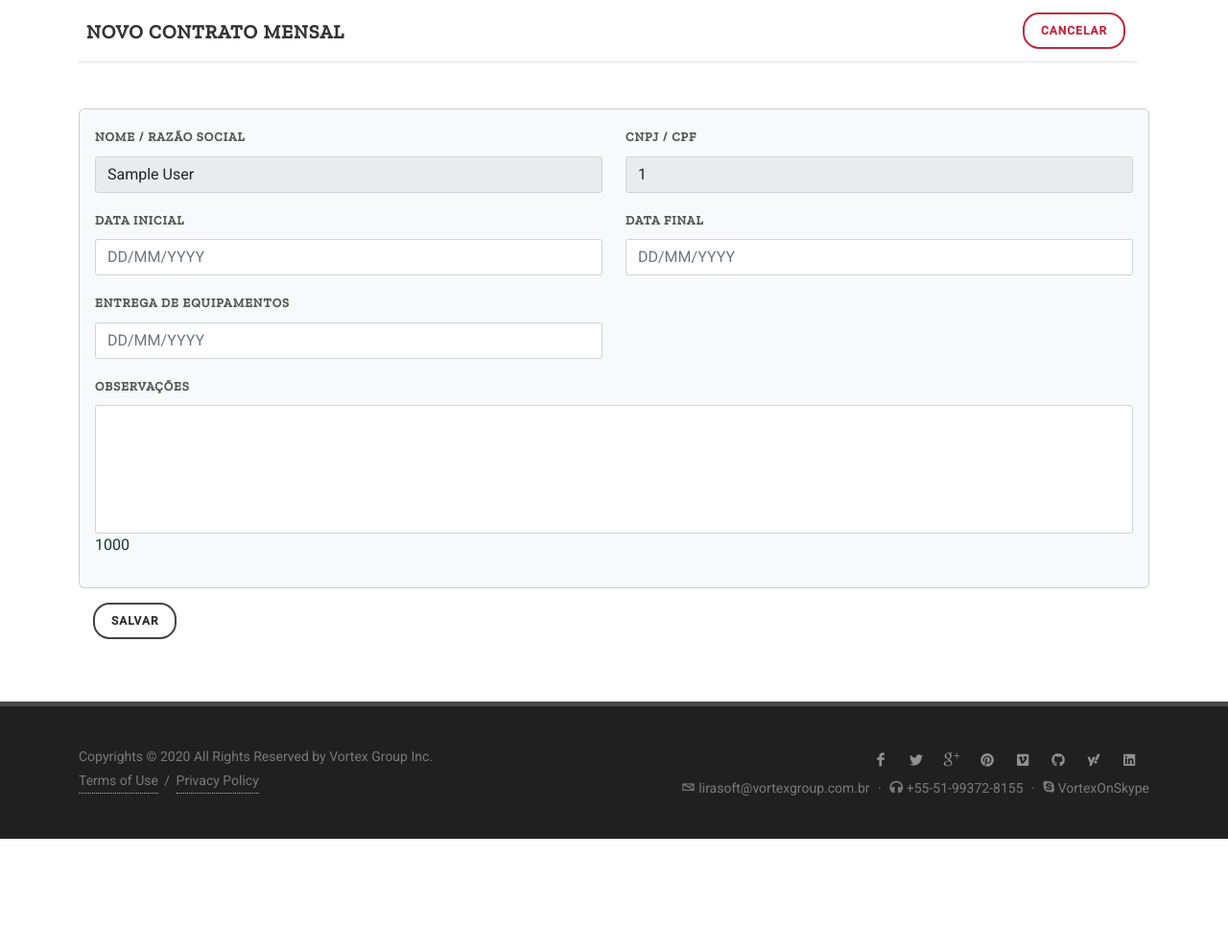
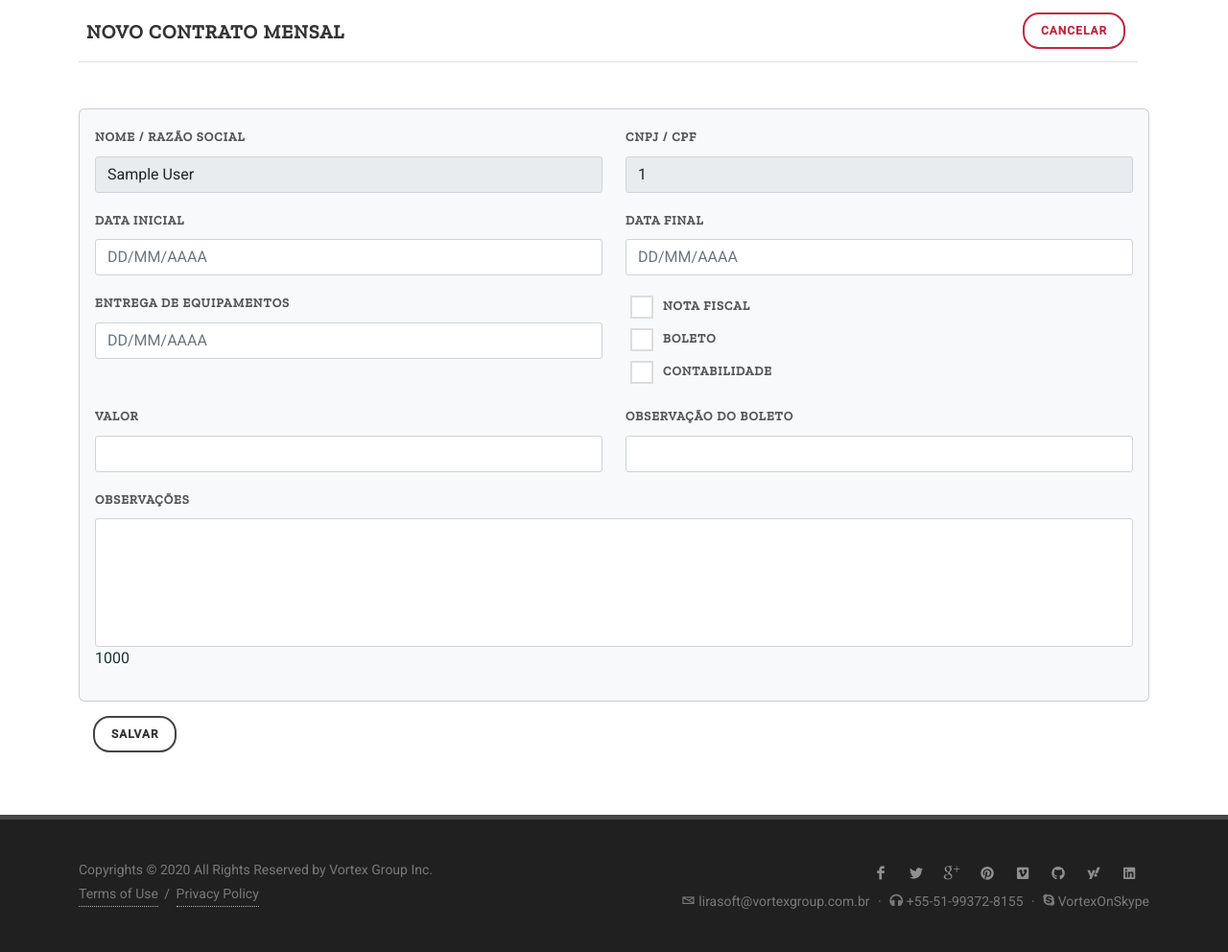
Before and after one commit to kochhann/new_lira, a Django app: page /rent/contract/create/1/1 in a window 1280 px wide. Shown: the part 120-1112 px from the top of the page at 96% size. Before the commit the page ends 994 px from the top, so only its background shows below. Run offline with Django 3.2, Linux system fonts and the light colour scheme; a user stored in the database is signed in; tables that the repository leaves empty hold one stand-in row (values such as "Sample post"); some libraries are stand-ins or nearby versions.

Commit message:
Contract form complete

```diff
--- a/rent/forms.py
+++ b/rent/forms.py
@@ -7,10 +7,12 @@ from .models import (
 
 
 class ContractForm(forms.ModelForm):
+    fee = forms.CharField(required=False)
 
     class Meta:
         model = Contract
-        fields = ['owner_comp','type_of','customer','observations','start_date']
+        fields = ['owner_comp','type_of','customer','observations','start_date', 'end_date',
+                  'delivery_date', 'invoice', 'ticket', 'report', 'billing_day']
 
     # this function will be used for the validation
     # def clean(self):
--- a/rent/models.py
+++ b/rent/models.py
@@ -26,7 +26,9 @@ class Contract(Base):
     delivery_date = models.DateField('Entrega', blank=True, null=True, default=None)
     type_of = models.IntegerField('Tipo', choices=TYPE_CHOICES, blank=False, null=False, default=1)
     observations = models.CharField('Observações', max_length=300, blank=True, null=True)
-    ticket = models.BooleanField('Boleto', blank=True, default=True)
+    ticket = models.BooleanField('Boleto', blank=True, default=False)
+    invoice = models.BooleanField('Nota Fiscal', blank=True, default=False)
+    report = models.BooleanField('Contador', blank=True, default=False)
     fee = models.DecimalField('Preço', max_digits=100, decimal_places=2, blank=True, default=True)
     billing_day = models.CharField('Vencimento Boleto', max_length=10, blank=True, null=True)
 
--- a/rent/templates/rent/contract_form.html
+++ b/rent/templates/rent/contract_form.html
@@ -33,7 +33,7 @@
 						<div class="row">
 							<input type="hidden" name="owner_comp" value="{{company.id}}">
 							<input type="hidden" name="type_of" value="{{type_of_n}}">
-							<input type="hidden" name="customer" value="{{customer}}">
+							<input type="hidden" name="customer" value="{{customer.id}}">
 							<div class="col-6 form-group">
 								<label for="customer_name">Nome / Razão Social</label>
 								<input type="text" name="customer_name" id="customer_name"
@@ -46,15 +46,38 @@
 							</div>
 							<div class="col-md-6 form-group">
 								<label>Data Inicial</label>
-								<input type="text" name="start_date" value="" class="form-control" placeholder="DD/MM/YYYY">
+								<input type="text" name="start_date" value="" class="form-control" placeholder="DD/MM/AAAA">
 							</div>
 							<div class="col-md-6 form-group">
 								<label>Data Final</label>
-								<input type="text" name="end_date" value="" class="form-control" placeholder="DD/MM/YYYY">
+								<input type="text" name="end_date" value="" class="form-control" placeholder="DD/MM/AAAA">
 							</div>
 							<div class="col-md-6 form-group">
 								<label>Entrega de Equipamentos</label>
-								<input type="text" name="delivery_date" value="" class="form-control" placeholder="DD/MM/YYYY">
+								<input type="text" name="delivery_date" value="" class="form-control" placeholder="DD/MM/AAAA">
+							</div>
+
+							<div class="col-md-6 form-group">
+								<div>
+									<input id="invoice" class="checkbox-style" name="invoice" type="checkbox">
+									<label for="invoice" class="checkbox-style-1-label">Nota Fiscal</label>
+								</div>
+								<div>
+									<input id="ticket" class="checkbox-style" name="ticket" type="checkbox">
+									<label for="ticket" class="checkbox-style-1-label">Boleto</label>
+								</div>
+								<div>
+									<input id="report" class="checkbox-style" name="report" type="checkbox">
+									<label for="report" class="checkbox-style-1-label">Contabilidade</label>
+								</div>
+							</div>
+							<div class="col-6 form-group">
+								<label for="fee">Valor</label>
+								<input type="text" name="fee" id="fee" class="form-control money" value="" required>
+							</div>
+							<div class="col-6 form-group">
+								<label for="billing_day">Observação do boleto</label>
+								<input type="text" name="billing_day" id="billing_day" class="form-control" value="">
 							</div>
 
 							<div class="col-12 form-group">
--- a/rent/views.py
+++ b/rent/views.py
@@ -1,4 +1,5 @@
 from django.shortcuts import render
+from decimal import Decimal
 from django.urls import reverse_lazy, reverse
 from django.contrib.auth.decorators import login_required
 from django.utils.decorators import method_decorator
@@ -67,11 +68,11 @@ class ContractCreate(CreateView):
         return context
 
     def form_valid(self, form, *args, **kwargs):
-        cnpj = form.cleaned_data.get('customer')
-        date = form.cleaned_data.get('start_date')
-        # new_operator = form.save(commit=False)
-        print(f'{cnpj}')
-        print(f'{date}')
+        fee = form.cleaned_data.get('fee')
+        result = Decimal(fee.replace('.', '').replace(',', '.'))
+        contract = form.save(commit=False)
+        contract.fee = result
+        contract.save()
         messages.success(self.request, 'Contrato criado com sucesso')
         return super(ContractCreate, self).form_valid(form)
 
--- a/templates/base.html
+++ b/templates/base.html
@@ -32,6 +32,12 @@
 	<link rel="stylesheet" href="{% static 'application/css/components/datepicker.css' %}" type="text/css" />
 	<link rel="stylesheet" href="{% static 'application/css/components/timepicker.css' %}" type="text/css" />
 	<link rel="stylesheet" href="{% static 'application/css/components/daterangepicker.css' %}" type="text/css" />
+
+	<!-- Bootstrap Switch CSS -->
+	<link rel="stylesheet" href="{% static 'application/css/components/bs-switches.css' %}" type="text/css" />
+
+	<!-- Radio Checkbox Plugin -->
+	<link rel="stylesheet" href="{% static 'application/css/components/radio-checkbox.css' %}" type="text/css" />
 
 	<link rel="stylesheet" href="{% static 'application/css/custom.css' %}" type="text/css" />
 
@@ -224,6 +230,9 @@
 	<script src="{% static 'application/js/components/timepicker.js' %}"></script>
 	<script src="{% static 'application/js/components/daterangepicker.js' %}"></script>
 
+	<!-- Bootstrap Switch Plugin -->
+	<script src="{% static 'application/js/components/bs-switches.js' %}"></script>
+
 	<!-- Footer Scripts
 	============================================= -->
 	<script src="{% static 'application/js/functions.js' %}"></script>
```
